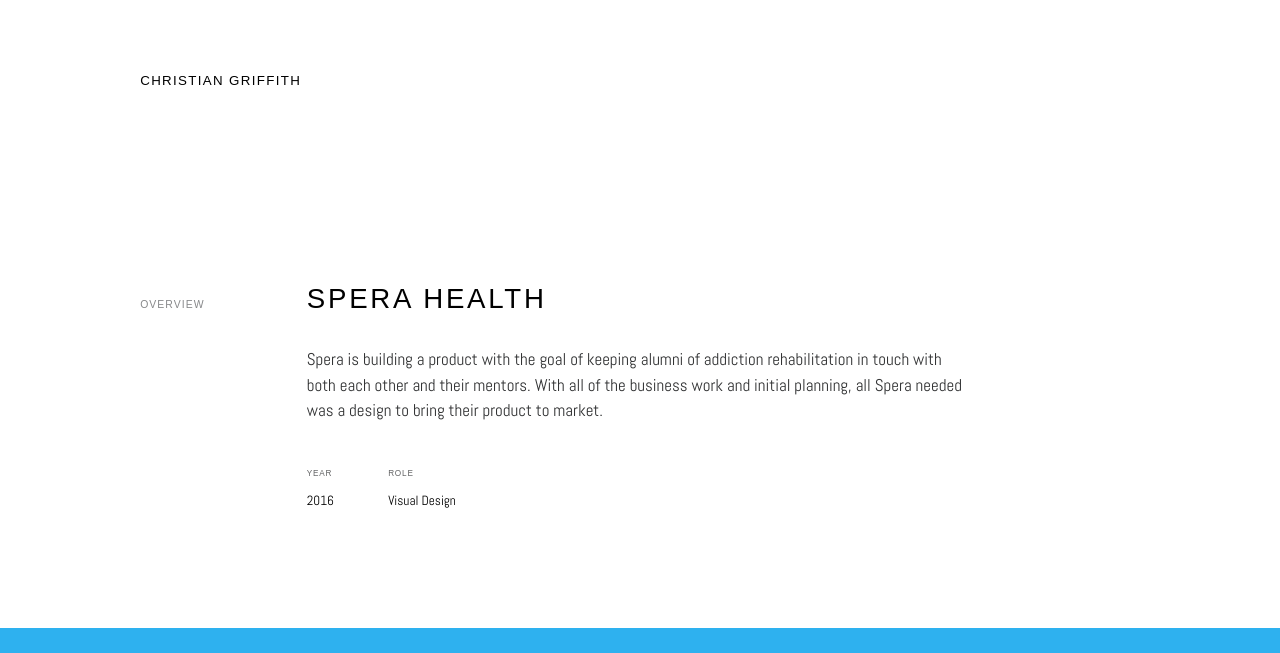
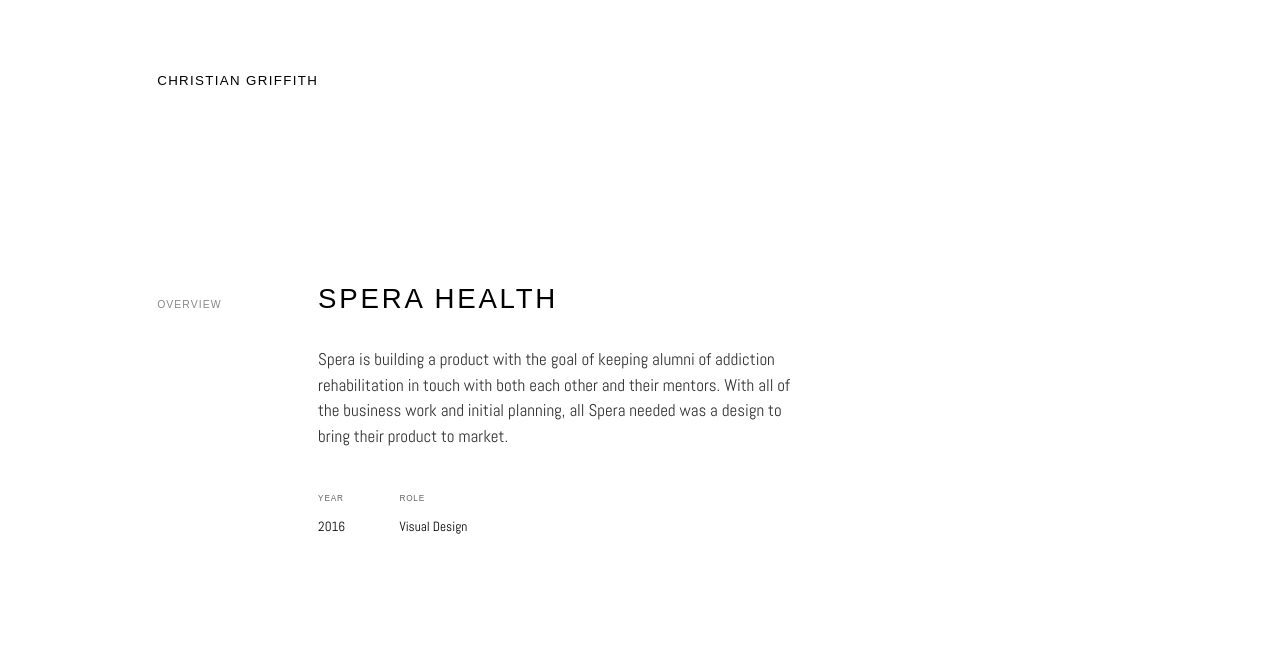
Before and after one commit to chrsgrffth/seven, a Jekyll site: the page built from _work/1-spera-health.md, in a window 1280 px wide. Shown: the top 653 px of the page. Built offline with Jekyll 4.4.1, drawn with Linux system fonts in a browser that asks for light colours; nearby versions of some CDN libraries; some web fonts are replaced; grey boxes are pictures that could not be loaded.

Commit message:
More like the current site

```diff
--- a/_layouts/default.html
+++ b/_layouts/default.html
@@ -5,7 +5,7 @@
   <!-- WARNING: for iOS 7, remove the width=device-width and height=device-height attributes. See https://issues.apache.org/jira/browse/CB-4323 -->
   <meta name="viewport" content="user-scalable=no, initial-scale=1, maximum-scale=1, minimum-scale=1, width=device-width, height=device-height" />
   <title>Christian Griffith</title>
-  <link rel="shortcut icon" href="favicon.png">
+  <link rel="shortcut icon" href="/favicon.png">
   <link rel="stylesheet" type="text/css" href="/css/main.css">
 
   <script src="//ajax.googleapis.com/ajax/libs/jquery/1.7.1/jquery.min.js"></script>
@@ -13,10 +13,10 @@
 </head>
 
 <body>
-  <header id="global-header" class="px-2 py-2 py-sm-4 wp-100">
+  <header id="global-header" class="px-1 px-sm-2 py-2 py-sm-4 wp-100">
     <div class="container">
       <div class="flex flex-start">
-        <div class="col-8 px-1">
+        <div class="col-8 px-2">
           <h1>
             <a href="/" data-transition="up" class="d-block heading tn-2 tn-md-1 c-black antialiased">Christian Griffith</a>
           </h1>
--- a/_layouts/work.html
+++ b/_layouts/work.html
@@ -7,12 +7,12 @@ layout: default
   <section class="mb-5 px-2">
     <section class="container">
 
-      <div class="flex px-1 items-baseline">
+      <div class="flex px-2 items-baseline">
         <div class="col-md-2">
           <h2 class="heading tn-2 cg-4 antialiased">Overview</h2>
         </div>
 
-        <div class="col-md-8">
+        <div class="col-md-6">
           <div class="heading t-1 t-md-2 mb-2">{{ page.title }}</div>
           <div class="cg-1 antialiased mb-3">{{ page.overview | markdownify }}</div>
 
--- a/index.html
+++ b/index.html
@@ -2,7 +2,8 @@
 layout: default
 ---
 
-<main class="pt-5 px-1 px-sm-3">
+<main class="pt-6 px-1 px-sm-2">
+
   <div class="container">
     {% for work in site.work %}
       <a href="{{ work.url | relative_url }}" title="{{ work.title }}" class="flex items-baseline relative p-2">
```
